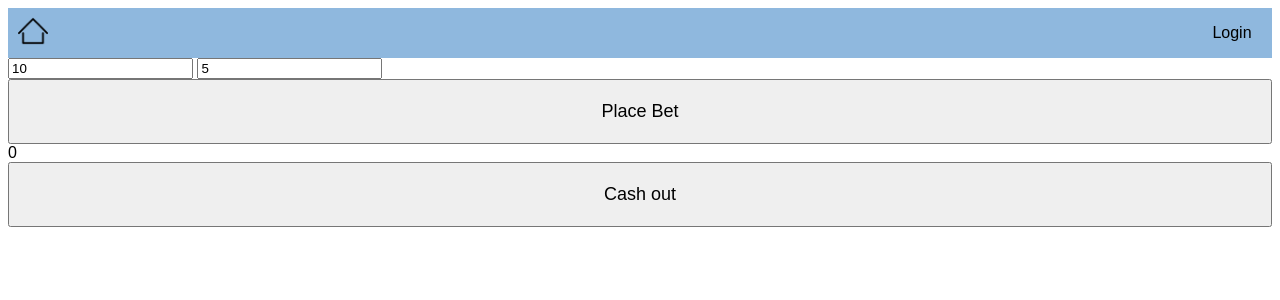
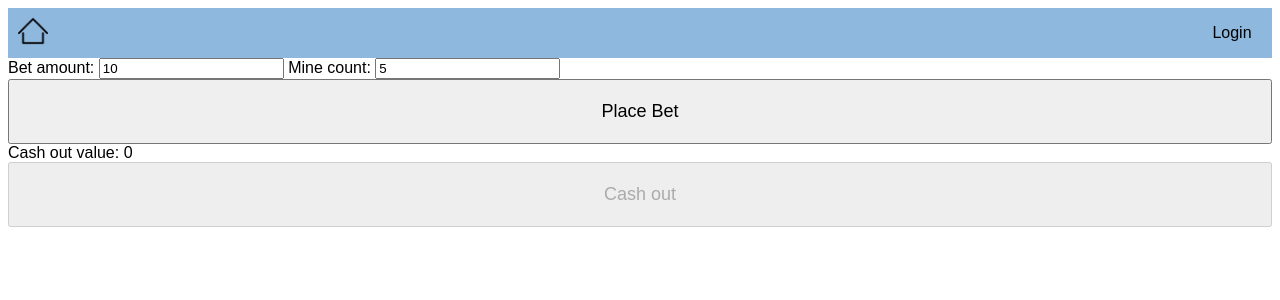
Before and after one commit to GermanJesus-lul/Casino, a Python web app: template templates/minesweeper/minesweeper.html in a window 1280 px wide. Shown: the top 300 px of the page. Run offline with Jinja, Linux system fonts and the light colour scheme; the template is opened without the code that fills it, so the values that code supplies are empty.

Commit message:
fixed some small bugs

```diff
--- a/blueprints/minesweeper.py
+++ b/blueprints/minesweeper.py
@@ -55,7 +55,7 @@ def create_minesweeper():
                 i -= 1
         return "minesweeper created"
     else:
-        if count > 25:
+        if count >= 25:
             return "to many mines"
         if count < 1:
             return "can't have less than 1 mine"
--- a/static/scripts/minesweeperFrontEnd.js
+++ b/static/scripts/minesweeperFrontEnd.js
@@ -7,8 +7,7 @@ const mineCount = document.getElementById('mineCount');
 
 betButton.addEventListener('click', placeBet);
 cashOutButton.addEventListener('click', cashOut);
-
-
+cashOutButton.disabled = true;
 
 async function placeBet() {
     fetch('/minesweeper/newGame', {
@@ -25,12 +24,14 @@ async function placeBet() {
             // disable bet-area and show the cash-out-area
             alert("Created Game");
             document.getElementById('cashOutValue').innerText = betValue.value;
+            updateUserdata();
+            addButtonGrid();
+            betButton.disabled = true;
+            cashOutButton.disabled = false;
         }
-        else alert(result);
-    })
-    .then(async function (response) {
-        updateUserdata();
-        addButtonGrid();
+        else {
+            alert(result);
+        }
     })
 }
 
@@ -48,6 +49,8 @@ async function cashOut() {
         updateUserdata();
         document.getElementById('cashOutValue').innerText = '0';
         removeButtons();
+        betButton.disabled = false;
+        cashOutButton.disabled = true;
     })
 }
 
@@ -93,8 +96,8 @@ function addButtonGrid() {
     }
 }
 
-    function removeButtons() {
-        while (gridContainer.firstChild) {
-            gridContainer.removeChild(gridContainer.firstChild);
-        }
+function removeButtons() {
+    while (gridContainer.firstChild) {
+        gridContainer.removeChild(gridContainer.firstChild);
     }
+}
--- a/templates/minesweeper/minesweeper.html
+++ b/templates/minesweeper/minesweeper.html
@@ -14,12 +14,21 @@
         <div id="controls">
         </div>
         <div class="bet-area">
-            <input id="betValue" type="number" value="10"/>
-            <input id="mineCount" type="number" value="5"/>
+            <label>
+                Bet amount:
+                <input id="betValue" type="number" value="10"/>
+            </label>
+            <label>
+                Mine count:
+                <input id="mineCount" type="number" value="5"/>
+            </label>
             <button id="betButton">Place Bet</button>
         </div>
         <div class="cash-out-area">
-            <label id="cashOutValue">0</label>
+            <label>
+                Cash out value:
+                <label id="cashOutValue">0</label>
+            </label>
             <button id="cashOutButton">Cash out</button>
         </div>
         <script type="text/javascript" src="/static/scripts/minesweeperFrontEnd.js"></script>
```
